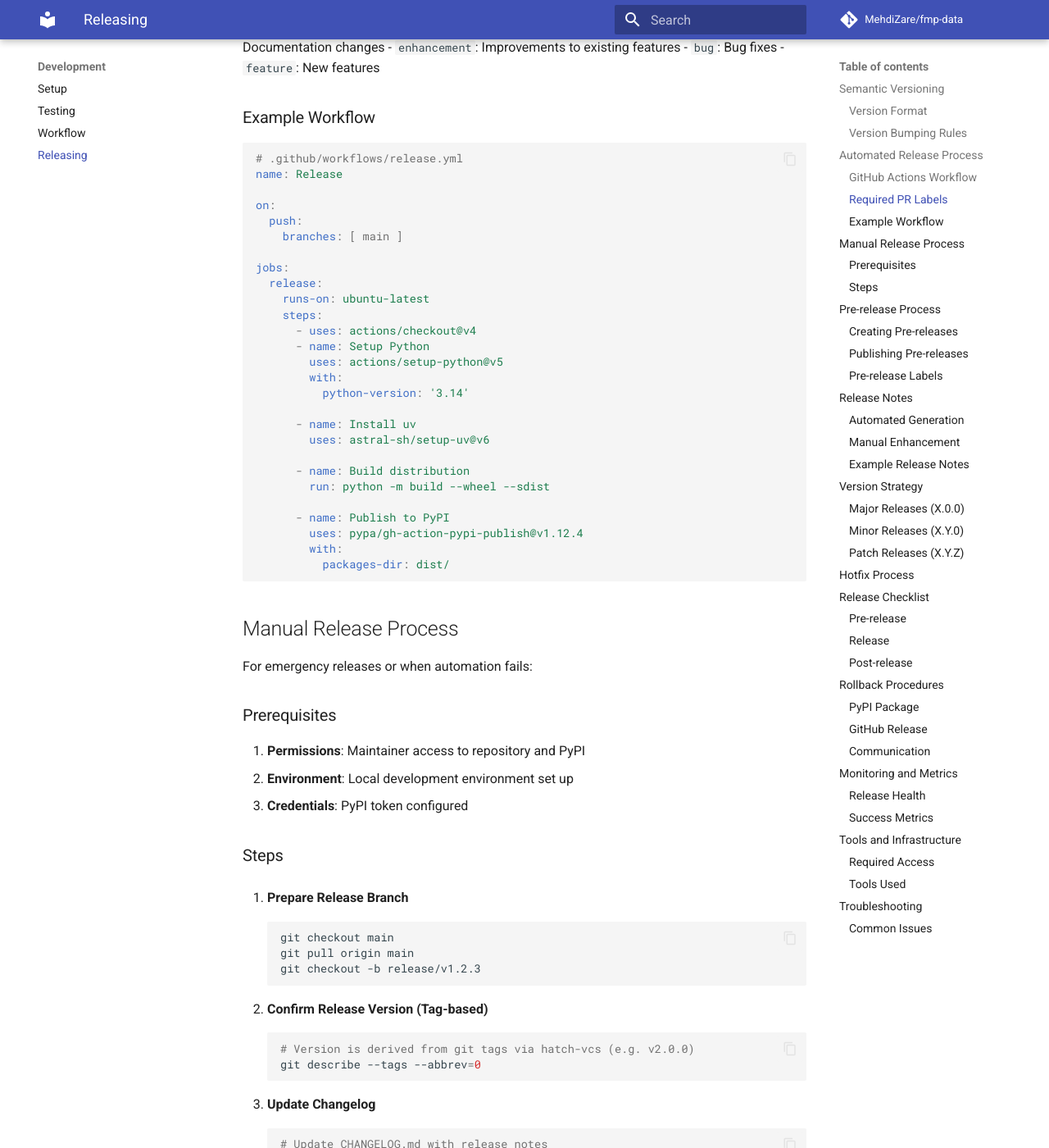
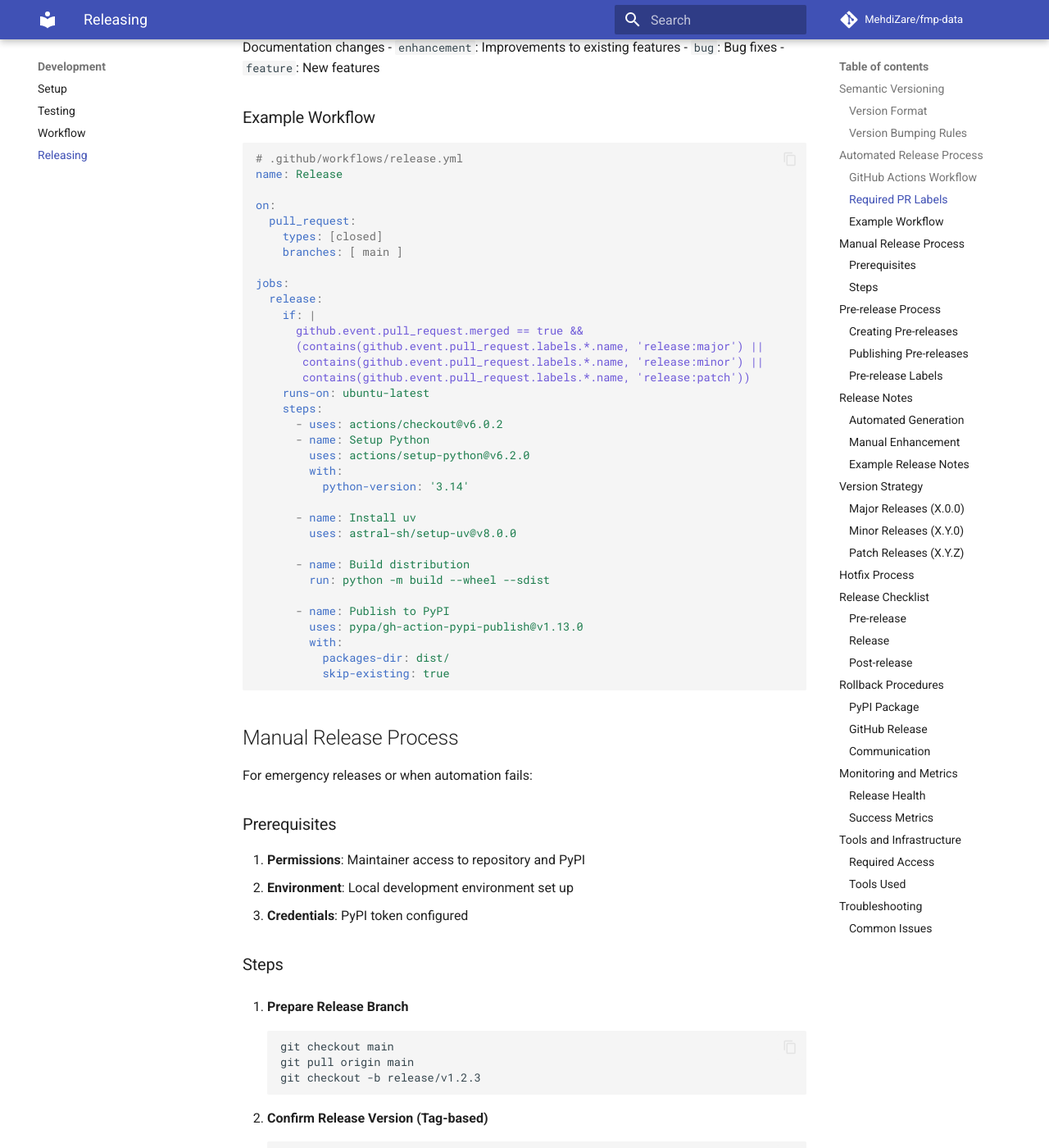
Before and after one commit to MehdiZare/fmp-data, an MkDocs documentation site: the page built from docs/contributing/releasing.md, in a window 1280 px wide and 1400 px high, scrolled down 1640 px. Shown: the whole window at 82% size. Built offline with MkDocs 1.6.1 and Material for MkDocs 9.7.7, drawn with Linux system fonts in a browser that asks for light colours; comment, search, counter and statistics services are not loaded; the version menu is left out; some of the changed text lies outside the part shown.

Commit message:
docs: update launch and release guidance

````diff
--- a/docs/contributing/releasing.md
+++ b/docs/contributing/releasing.md
@@ -63,29 +63,36 @@ Our release process is fully automated using GitHub Actions:
 name: Release
 
 on:
-  push:
+  pull_request:
+    types: [closed]
     branches: [ main ]
 
 jobs:
   release:
+    if: |
+      github.event.pull_request.merged == true &&
+      (contains(github.event.pull_request.labels.*.name, 'release:major') ||
+       contains(github.event.pull_request.labels.*.name, 'release:minor') ||
+       contains(github.event.pull_request.labels.*.name, 'release:patch'))
     runs-on: ubuntu-latest
     steps:
-      - uses: actions/checkout@v4
+      - uses: actions/checkout@v6.0.2
       - name: Setup Python
-        uses: actions/setup-python@v5
+        uses: actions/setup-python@v6.2.0
         with:
           python-version: '3.14'
 
       - name: Install uv
-        uses: astral-sh/setup-uv@v6
+        uses: astral-sh/setup-uv@v8.0.0
 
       - name: Build distribution
         run: python -m build --wheel --sdist
 
       - name: Publish to PyPI
-        uses: pypa/gh-action-pypi-publish@v1.12.4
+        uses: pypa/gh-action-pypi-publish@v1.13.0
         with:
           packages-dir: dist/
+          skip-existing: true
 ```
 
 ## Manual Release Process
@@ -137,7 +144,7 @@ For emergency releases or when automation fails:
 
 6. **Create Release PR**
    - Create PR from release branch to main
-   - Add appropriate version label
+   - Add exactly one version label: `release:major`, `release:minor`, or `release:patch`
    - Include release notes in description
 
 7. **Merge and Tag**
````
Also changed, not shown: README.md (+6 -0 lines), docs/contributing/index.md (+3 -3 lines), docs/index.md (+6 -0 lines).
